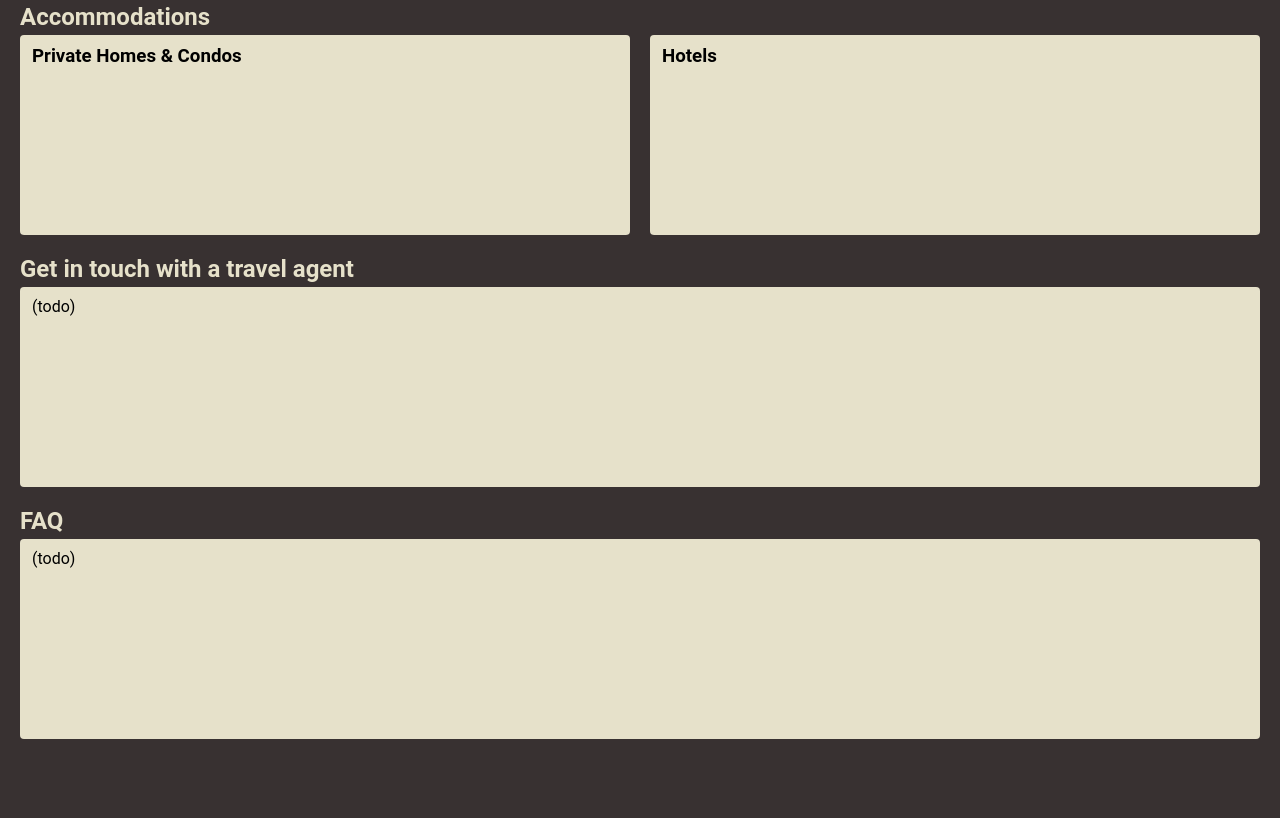
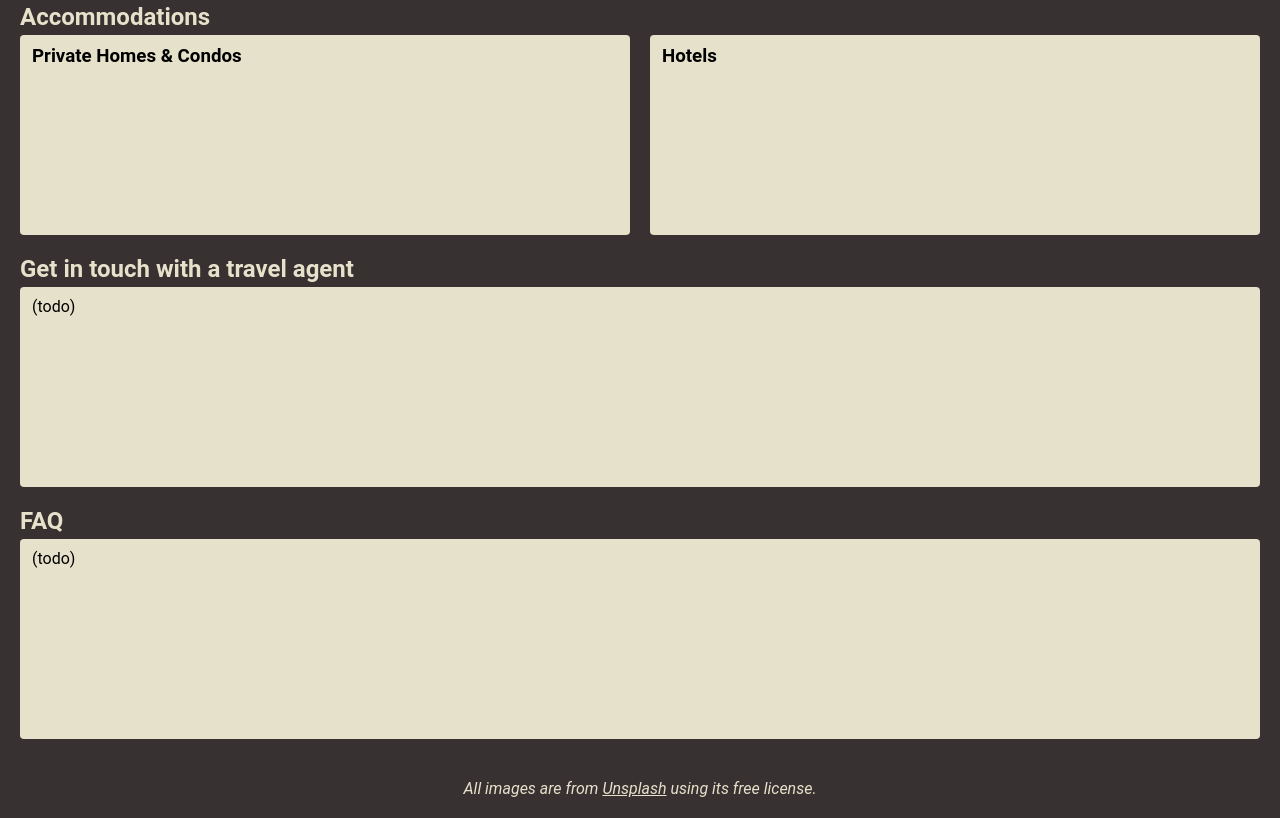
Before and after one commit to wqgc/uxd-prototype, a plain HTML site: page index.html in a window 1280 px wide. Shown: the part 529-1347 px from the top of the page. Before the commit the page ends 1288 px from the top, so only its background shows below. Drawn offline with Linux system fonts and the light colour scheme.

Commit message:
Styling, Unsplash credit

```diff
--- a/index.html
+++ b/index.html
@@ -41,6 +41,18 @@
           <div class="card">(todo)</div>
         </div>
       </main>
+      <footer>
+        <em>
+          All images are from
+          <a
+            href="https://unsplash.com"
+            target="_blank"
+            rel="noopener noreferrer"
+            >Unsplash</a
+          >
+          using its free license.</em
+        >
+      </footer>
     </div>
   </body>
 </html>
--- a/styles.css
+++ b/styles.css
@@ -30,12 +30,13 @@
 }
 
 nav a {
-  color: #383131;
+  color: black;
   text-decoration: none;
   font-weight: bold;
 }
 
 nav a:hover {
+  color: #383131;
   text-decoration: underline;
   text-decoration-style: dashed;
 }
@@ -129,3 +130,13 @@
   flex: 1;
   padding: 10px 12px;
 }
+
+footer {
+  margin: 20px 0;
+  color: #e6e1ca;
+  text-align: center;
+}
+
+footer a {
+  color: #e6e1ca;
+}
```
